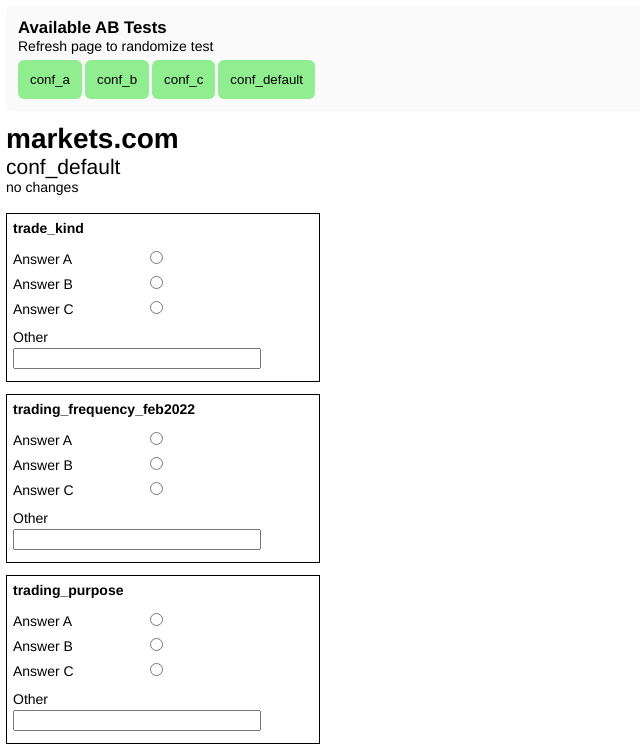
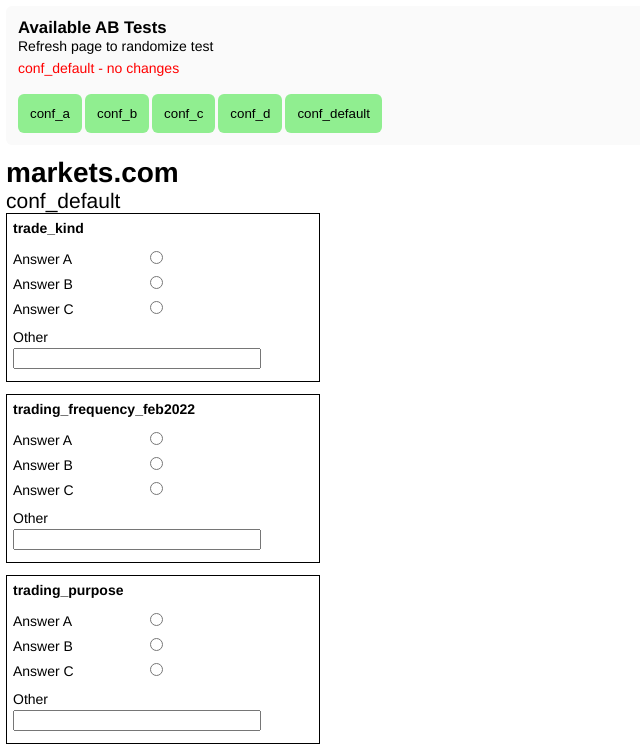
Before and after one commit to Adborowski/onboarding-react, a React (Vite) app: page / in a window 1280 px wide. Shown: the top 755 px of the page, without its empty margins (0-640 px from the left). Built offline with nearby package versions, Linux system fonts and the light colour scheme.

Commit message:
started to implement conf_d color picker

```diff
--- a/src/App.tsx
+++ b/src/App.tsx
@@ -4,6 +4,7 @@
 // import Question from './components/question/question'
 import QuestionList from './components/question/question'
 import TestControls from './components/test-controls/test-controls'
+import ColorPicker from './components/color-picker/color-picker'
 
 // each time the app is re-rendered, a random AB Test config id is chosen, out of three:
 // conf_a - has question descriptions. See 'question-description.tsx' for a list of descriptions (not all questions have one for this test)
@@ -37,23 +38,11 @@
       setTestId(getTestId)
    }, [questionsData])
 
-   // pick a random testId
-   //  const testId = getTestId()
-
-   // this is just for understanding of the test runner
-   const testDescriptions: any = {
-      conf_a: 'has question descriptions on some questions',
-      conf_b: 'only shows first 3 questions',
-      conf_c: 'has alternate styling',
-      conf_default: 'no changes',
-   }
-
    return (
       <div className={`${styles.main} ${styles[testId]}`}>
-         <TestControls setTestId={setTestId} />
+         <TestControls setTestId={setTestId} testId={testId} />
          <h1>markets.com</h1>
          <h2>{testId}</h2>
-         <h3>{testDescriptions[testId]}</h3>
          <QuestionList questionsData={questionsData} testId={testId} />
       </div>
    )
--- /dev/null
+++ b/src/components/color-picker/color-picker.tsx
@@ -0,0 +1,5 @@
+const ColorPicker = (props: any) => {
+   return <h1>Colors!</h1>
+}
+
+export default ColorPicker
--- a/src/components/question/question.tsx
+++ b/src/components/question/question.tsx
@@ -1,9 +1,56 @@
 import styles from './question.module.scss'
 import QuestionDescription from './question-description'
-import { useEffect } from 'react'
+import ColorPicker from '../color-picker/color-picker'
+import { useEffect, useState } from 'react'
+
 interface Question {
    group_id: string
+   group_title: string
    title: string
+   subtitle: string
+   continue: boolean
+   confirm: boolean
+   full_page: boolean
+   previous: boolean
+   image: string
+   steps: string[]
+   component: any
+}
+
+// component questions have some dummy data so the renderer will accept them
+// but also a 'component' prop which contains a component
+// that component actually gets displayed instead of a question
+const createComponentQuestion = (component: any) => {
+   // this is dummy data so the renderer thinks it's a 'real' question
+   const newQuestion: Question = {
+      group_id: 'component_question',
+      group_title: '',
+      title: 'Comp',
+      subtitle: 'aaa',
+      continue: false,
+      confirm: false,
+      full_page: true,
+      previous: false,
+      image: 'images/icons/clock.webp',
+      steps: ['trade_kind'],
+      component: component,
+   }
+   return newQuestion
+}
+
+// injects a new question into an existing questionsData
+const injectQuestions = (questionsData: any, questionToInject: Question, index: number) => {
+   console.log({
+      questionsData: questionsData,
+      questionToInject: questionToInject,
+      index: index,
+   })
+
+   const start = index
+   const deleteCount = 0
+   questionsData = questionsData.splice(start, deleteCount, questionToInject)
+
+   return questionsData
 }
 
 const Question = (props: any) => {
@@ -40,22 +87,41 @@
 }
 
 const QuestionList = (props: any) => {
-   let questionsData = props.questionsData
+   //  let [questionsData, setQuestionsData] = useState<any>()
+   const questionsData = props.questionsData
+
+   useEffect(() => {
+      console.log('NEW', questionsData)
+   }, [questionsData])
+
+   //  useEffect(() => {
+   //     console.log('START', props)
+   //     setQuestionsData(props.questionsData)
+   //  }, [])
+
+   //  let questionsData = props.questionsData
    const testId = props.testId
 
    if (questionsData) {
-      console.log('A', questionsData)
-
       // we can write special cases for AB tests which filter or map the questionsData into something else
       // in here, we satisfy the conf_b requirement of 'first three questions only' by using filtering
+
       if (testId == 'conf_b') {
          let maximumQuestions = 3 // how many questions to render
-         questionsData = questionsData.filter((question: any, index: any) => {
+         let newQuestionsData = questionsData.filter((question: any, index: any) => {
             if (index < maximumQuestions) {
                return question
             }
          })
+
+         //  setQuestionsData(newQuestionsData)
       }
+
+      // conf_d adds a color picker question in index 2 of question list
+      // if (testId == 'conf_d') {
+      //    const newQuestion = createComponentQuestion(<ColorPicker />)
+      //    questionsData = injectQuestions(questionsData, newQuestion, 2)
+      // }
 
       let questionElements = questionsData.map((q: any) => {
          return <Question question={q} testId={testId} />
--- a/src/components/test-controls/test-controls.module.scss
+++ b/src/components/test-controls/test-controls.module.scss
@@ -19,4 +19,8 @@
       font-size: 1rem;
       margin-bottom: 6px;
    }
+
+   h3 {
+      color: red;
+   }
 }
--- a/src/components/test-controls/test-controls.tsx
+++ b/src/components/test-controls/test-controls.tsx
@@ -1,13 +1,14 @@
 import styles from './test-controls.module.scss'
 
 const TestControls = (props: any) => {
-   const { setTestId } = props
+   const { setTestId, testId } = props
 
    // this is just for understanding of the test runner
    const testDescriptions: any = {
       conf_a: 'has question descriptions on some questions',
       conf_b: 'only shows first 3 questions',
       conf_c: 'has alternate styling',
+      conf_d: 'has a color picker between questions',
       conf_default: 'no changes',
    }
 
@@ -18,9 +19,13 @@
       <div className={styles.testControls}>
          <h1>Available AB Tests</h1>
          <h2>Refresh page to randomize test</h2>
+         <h3>
+            {testId} - {testDescriptions[testId]}
+         </h3>
          {testIds.map((testId) => {
             return (
                <button
+                  key={testId}
                   onClick={() => {
                      setTestId(testId)
                   }}
```
